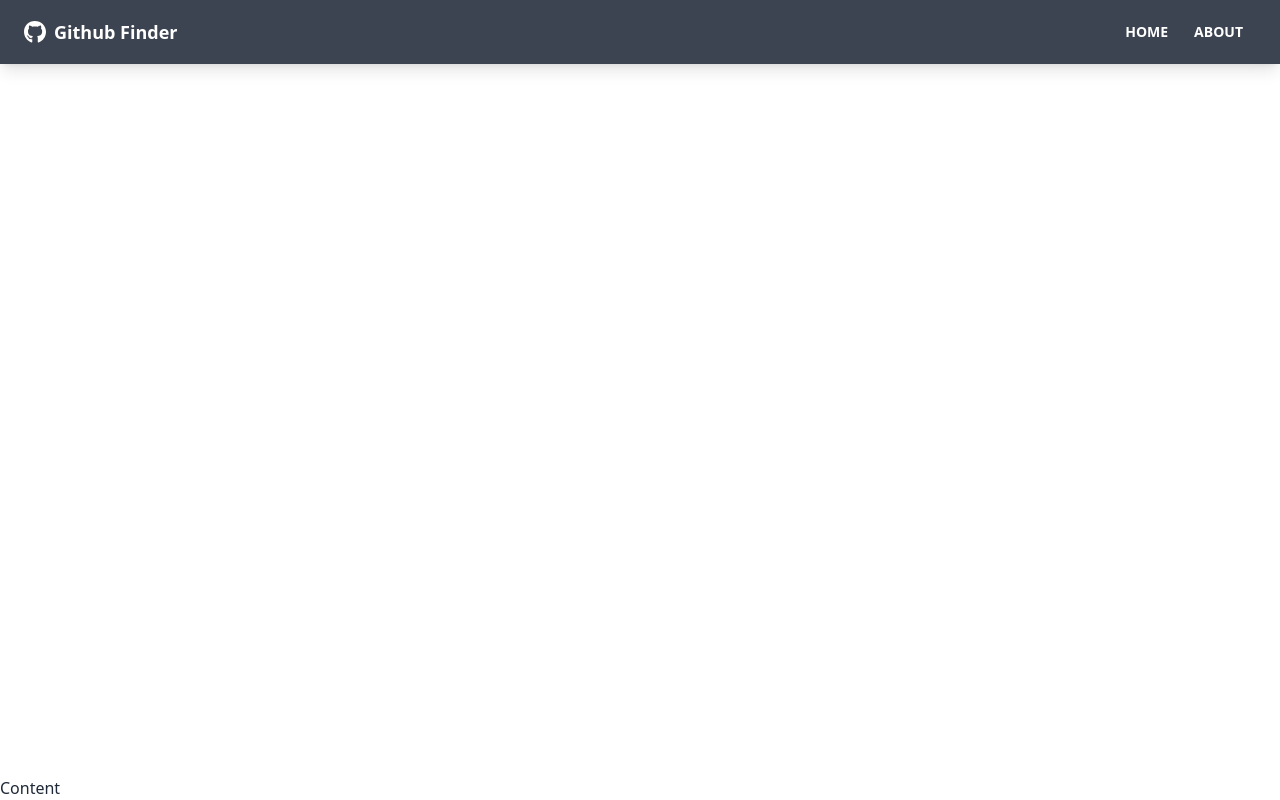
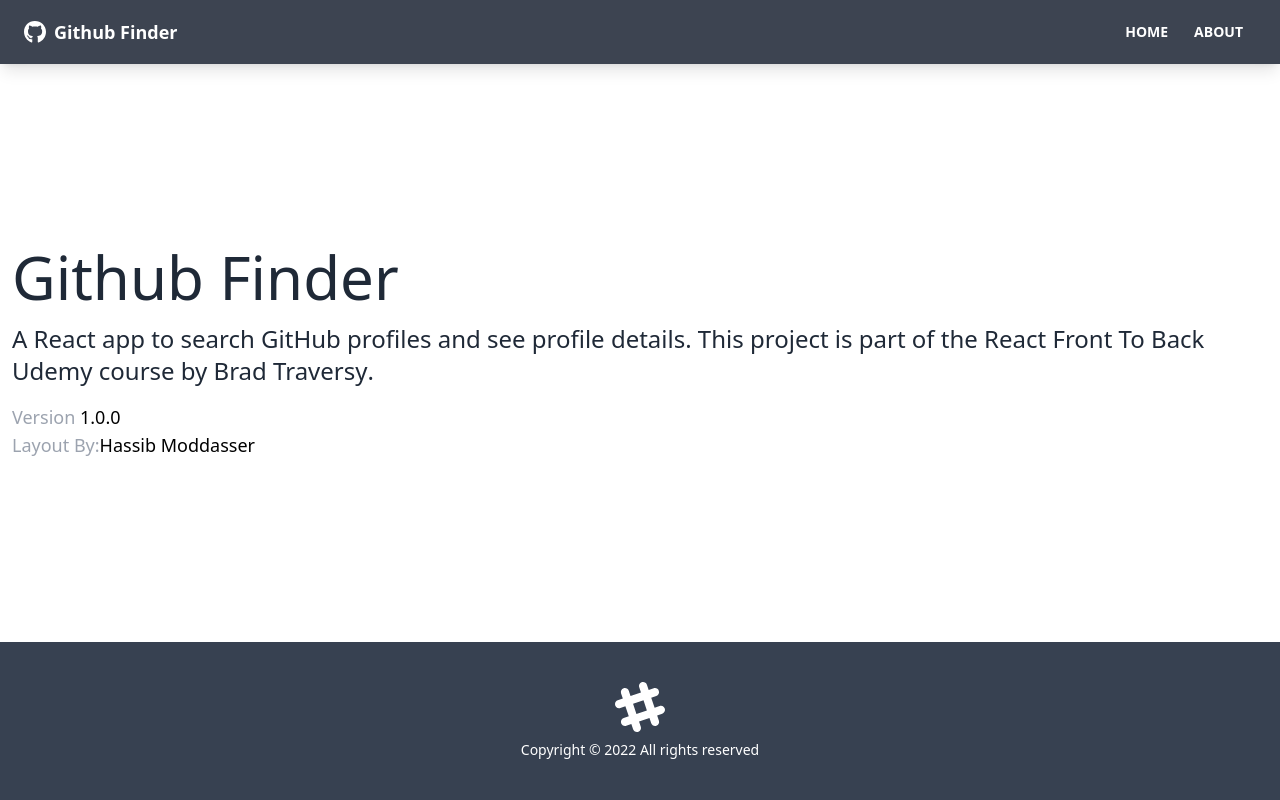
Before and after one commit to timshinsergey/react-github-finder-app, a React (Create React App) app: page /about in a window 1280 px wide. Built offline with nearby package versions, Linux system fonts and the light colour scheme.

Commit message:
creating footer component and about, home, 404 pages

```diff
--- a/src/App.js
+++ b/src/App.js
@@ -1,5 +1,9 @@
-import { BrowserRouter as Router, Route } from 'react-router-dom'
+import { BrowserRouter as Router, Routes, Route } from 'react-router-dom'
 import Navbar from './components/layout/Navbar'
+import Footer from './components/layout/Footer'
+import Home from './pages/Home'
+import About from './pages/About'
+import NotFound from './pages/NotFound'
 
 function App() {
 	return (
@@ -7,9 +11,16 @@
 			<div className="flex flex-col justify-between h-screen">
 				<Navbar />
 
-				<main>
-					Content
+				<main className='container mx-auto px-3 pb-12'>
+					<Routes>
+						<Route path='/' element={<Home />} />
+						<Route path='/about' element={<About />} />
+						<Route path='/notfound' element={<NotFound />} />
+						<Route path='/*' element={<NotFound />} />
+					</Routes>
 				</main>
+
+				<Footer />
 			</div>
 		</Router>
 	)
--- /dev/null
+++ b/src/components/layout/Footer.jsx
@@ -0,0 +1,24 @@
+function Footer() {
+  const footerYear = new Date().getFullYear()
+
+  return (
+    <footer className='footer p-10 bg-gray-700 text-primary-content footer-center'>
+      <div>
+        <svg
+          width='50'
+          height='50'
+          viewBox='0 0 24 24'
+          xmlns='http://www.w3.org/2000/svg'
+          fillRule='evenodd'
+          clipRule='evenodd'
+          className='inline-block fill-current'
+        >
+          <path d='M22.672 15.226l-2.432.811.841 2.515c.33 1.019-.209 2.127-1.23 2.456-1.15.325-2.148-.321-2.463-1.226l-.84-2.518-5.013 1.677.84 2.517c.391 1.203-.434 2.542-1.831 2.542-.88 0-1.601-.564-1.86-1.314l-.842-2.516-2.431.809c-1.135.328-2.145-.317-2.463-1.229-.329-1.018.211-2.127 1.231-2.456l2.432-.809-1.621-4.823-2.432.808c-1.355.384-2.558-.59-2.558-1.839 0-.817.509-1.582 1.327-1.846l2.433-.809-.842-2.515c-.33-1.02.211-2.129 1.232-2.458 1.02-.329 2.13.209 2.461 1.229l.842 2.515 5.011-1.677-.839-2.517c-.403-1.238.484-2.553 1.843-2.553.819 0 1.585.509 1.85 1.326l.841 2.517 2.431-.81c1.02-.33 2.131.211 2.461 1.229.332 1.018-.21 2.126-1.23 2.456l-2.433.809 1.622 4.823 2.433-.809c1.242-.401 2.557.484 2.557 1.838 0 .819-.51 1.583-1.328 1.847m-8.992-6.428l-5.01 1.675 1.619 4.828 5.011-1.674-1.62-4.829z'></path>
+        </svg>
+        <p>Copyright &copy; {footerYear} All rights reserved</p>
+      </div>
+    </footer>
+  )
+}
+
+export default Footer
--- a/src/components/layout/Navbar.jsx
+++ b/src/components/layout/Navbar.jsx
@@ -18,7 +18,7 @@
             <Link to='/' className='btn btn-ghost btn-sm rounded-btn'>
               Home
             </Link>
-            <Link to='/' className='btn btn-ghost btn-sm rounded-btn'>
+            <Link to='/about' className='btn btn-ghost btn-sm rounded-btn'>
               About
             </Link>
           </div>
--- /dev/null
+++ b/src/pages/About.jsx
@@ -0,0 +1,31 @@
+function About() {
+  return (
+    <>
+      <h1 className='text-6xl mb-4'>Github Finder</h1>
+      <p className='mb-4 text-2xl font-light'>
+        A React app to search GitHub profiles and see profile details. This
+        project is part of the
+        <a href='https://www.udemy.com/course/modern-react-front-to-back/'>
+          {' '}
+          React Front To Back
+        </a>{' '}
+        Udemy course by
+        <strong>
+          <a href='https://traversymedia.com'> Brad Traversy</a>
+        </strong>
+        .
+      </p>
+      <p className='text-lg text-gray-400'>
+        Version <span className='text-black'>1.0.0</span>
+      </p>
+      <p className='text-lg text-gray-400'>
+        Layout By:
+        <a className='text-black' href='https://twitter.com/hassibmoddasser'>
+          Hassib Moddasser
+        </a>
+      </p>
+    </>
+  )
+}
+
+export default About
--- /dev/null
+++ b/src/pages/Home.jsx
@@ -0,0 +1,5 @@
+function Home() {
+  return <div>Home</div>
+}
+
+export default Home
--- /dev/null
+++ b/src/pages/NotFound.jsx
@@ -0,0 +1,21 @@
+import { FaHome } from 'react-icons/fa'
+import { Link } from 'react-router-dom'
+
+function NotFound() {
+  return (
+    <div className='hero'>
+      <div className='text-center hero-content'>
+        <div className='max-w-lg'>
+          <h1 className='text-8xl font-bold mb-8'>Oops!</h1>
+          <p className='text-5xl mb-8'>404 - Page Not Found!</p>
+          <Link className='btn btn-primary btn-lg' to='/'>
+            <FaHome className='mr-2' />
+            Back To Home
+          </Link>
+        </div>
+      </div>
+    </div>
+  )
+}
+
+export default NotFound
```
